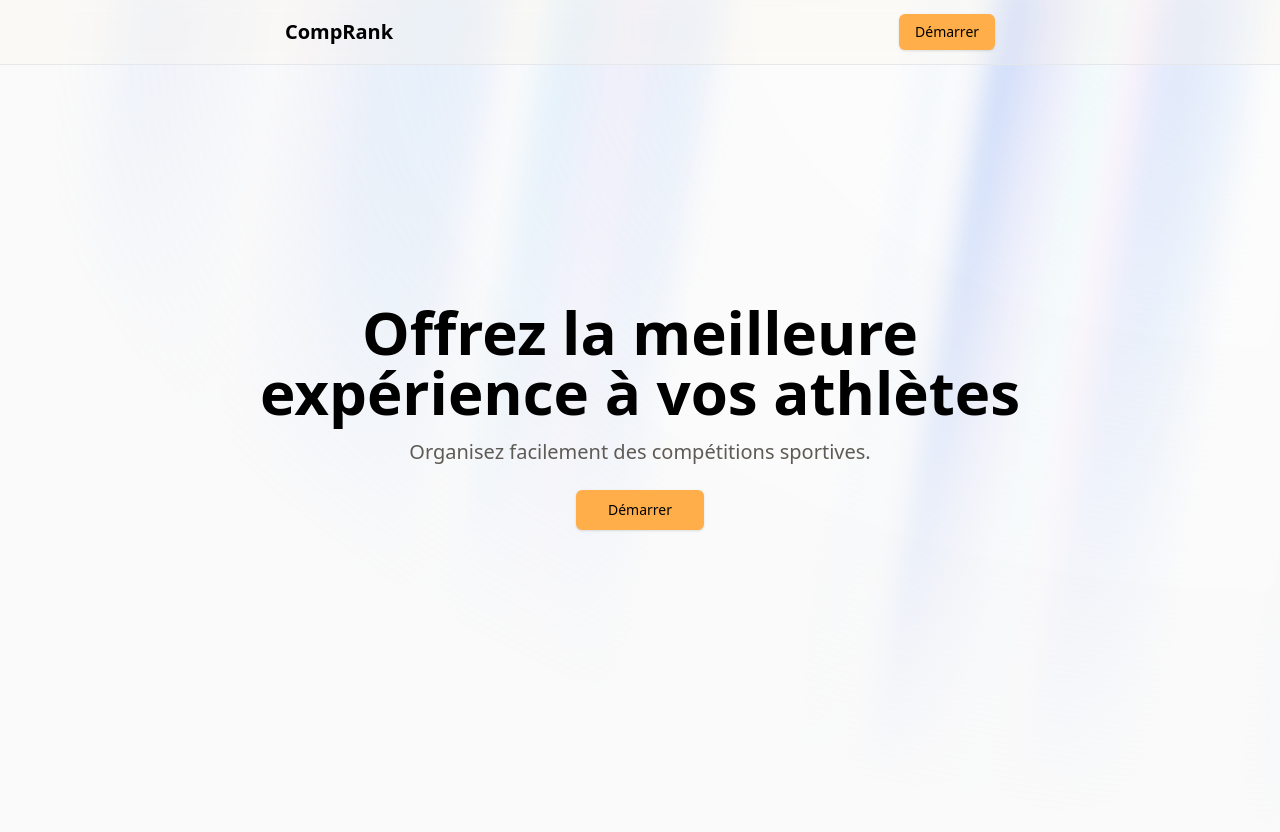
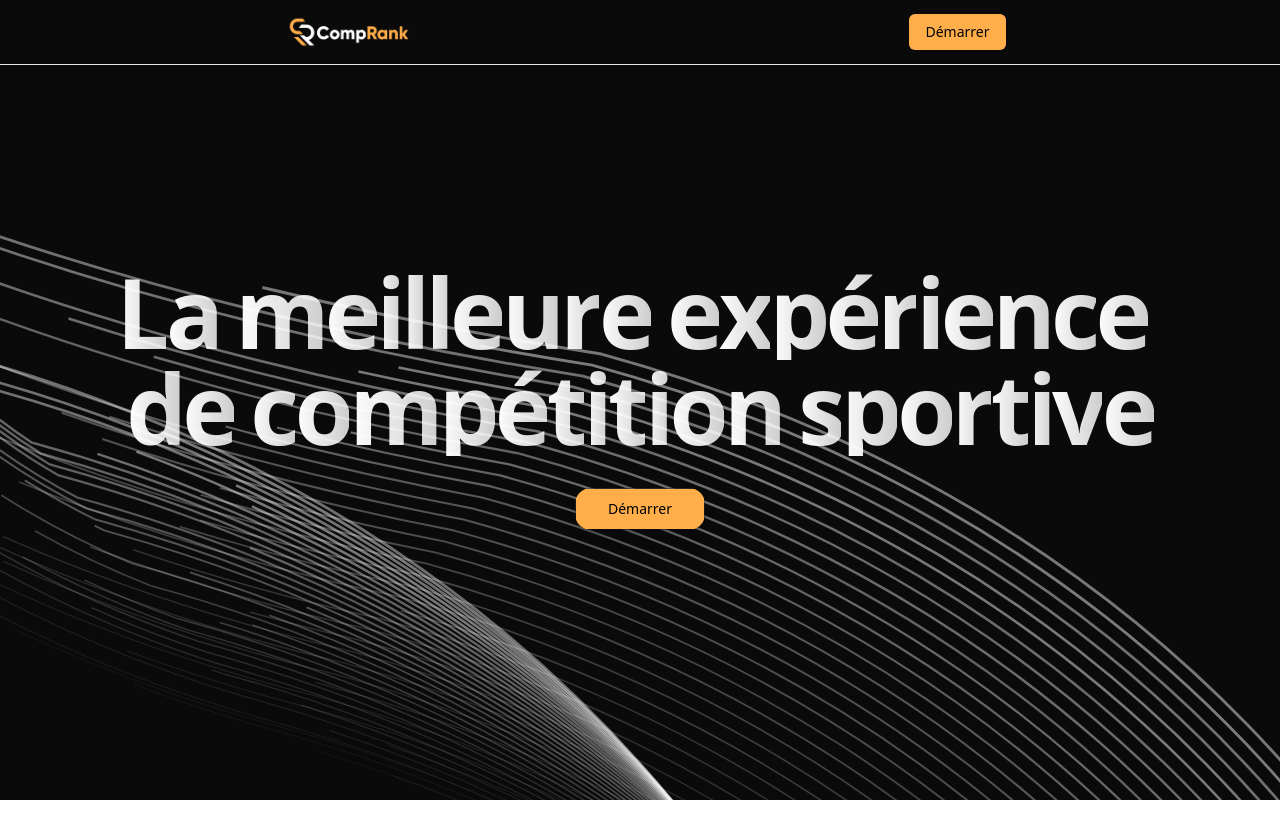
Before and after one commit to nleborgne/comprank-landing, a Next.js app: page / in a window 1280 px wide. After the commit the page ends 800 px from the top, so only its background shows below. Built offline with nearby package versions, Linux system fonts and the light colour scheme; what tailwindcss-motion would draw is missing.

Commit message:
feat: logo and homepage

```diff
--- a/app/page.tsx
+++ b/app/page.tsx
@@ -1,6 +1,6 @@
 import "./globals.css";
 import { Header } from "@/components/header";
-import { Hero } from "@/components/hero";
+import { BackgroundPaths } from "@/components/ui/background-paths";
 
 export const runtime = "edge";
 
@@ -8,17 +8,7 @@ export default function Page() {
   return (
     <>
       <Header />
-      <Hero />
-      {/*
-      <Problem />
-      <PainSolver />
-      <Heaven />
-      <WhoIsItFor />
-      <HowItWorks />
-      <Benefits />
-      <Features />
-      <Pricing />
-      <FAQ /> */}
+      <BackgroundPaths title="La meilleure expérience de compétition sportive" />
     </>
   );
 }
--- a/components/header.tsx
+++ b/components/header.tsx
@@ -1,10 +1,11 @@
 import { CTA } from "./CTA";
+import Image from "next/image";
 
 export const Header = () => (
-  <header className="fixed top-0 z-50 w-full border-b backdrop-blur bg-background/20">
+  <header className="fixed top-0 z-50 w-full border-b backdrop-blur ">
     <div className="container mx-auto flex h-16 items-center justify-around px-4 sm:px-6 lg:px-8">
       <div className="flex items-center space-x-2">
-        <span className="text-xl font-bold">CompRank</span>
+        <Image src="/logo.png" alt="Logo" width={150} height={75} />
       </div>
       {/* <nav className="hidden md:flex items-center space-x-6">
         <div className="text-sm font-medium hover:underline underline-offset-4">
```
Also changed, not shown: public/logo.png (added).
